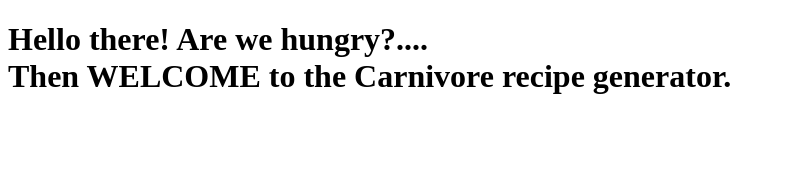
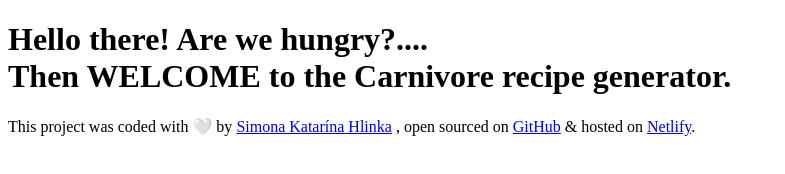
Before and after one commit to mgdeveloper1406/carnivore, a plain HTML site: page index.html in a window 1280 px wide. Shown: the whole page, without its empty margins (0-785 px from the left). Drawn offline with Linux system fonts and the light colour scheme.

Commit message:
Added the footer

```diff
--- a/index.html
+++ b/index.html
@@ -1,13 +1,33 @@
 <!DOCTYPE html>
 <html lang="en">
-<head>
-    <meta charset="UTF-8">
-    <meta name="viewport" content="width=device-width, initial-scale=1.0">
-   <link rel="stylesheet" href="src/style.css"/>
+  <head>
+    <meta charset="UTF-8" />
+    <meta name="viewport" content="width=device-width, initial-scale=1.0" />
+    <link rel="stylesheet" href="src/style.css" />
     <title>AI Carnivore Recipes</title>
-</head>
-<body>
-    <h1>Hello there! Are we hungry?.... </br> Then WELCOME to the Carnivore recipe generator.  </h1>
-   <script src="src/script.js"></script>
-</body>
+  </head>
+  <body>
+    <h1>
+      Hello there! Are we hungry?.... <br />
+      Then WELCOME to the Carnivore recipe generator.
+    </h1>
+
+    <footer>
+      This project was coded with 🤍 by
+      <a href="https://github.com/SimonaKatarina" target="_blank"
+        >Simona Katarína Hlinka</a
+      >
+      , open sourced on
+      <a
+        href="https://github.com/SimonaKatarina/carnivore-recipe-generator"
+        target="_blank"
+        >GitHub</a
+      >
+      & hosted on
+      <a href="https://carnivore-recipe-generator.netlify.app/" target="_blank"
+        >Netlify</a
+      >.
+    </footer>
+    <script src="src/script.js"></script>
+  </body>
 </html>
```
